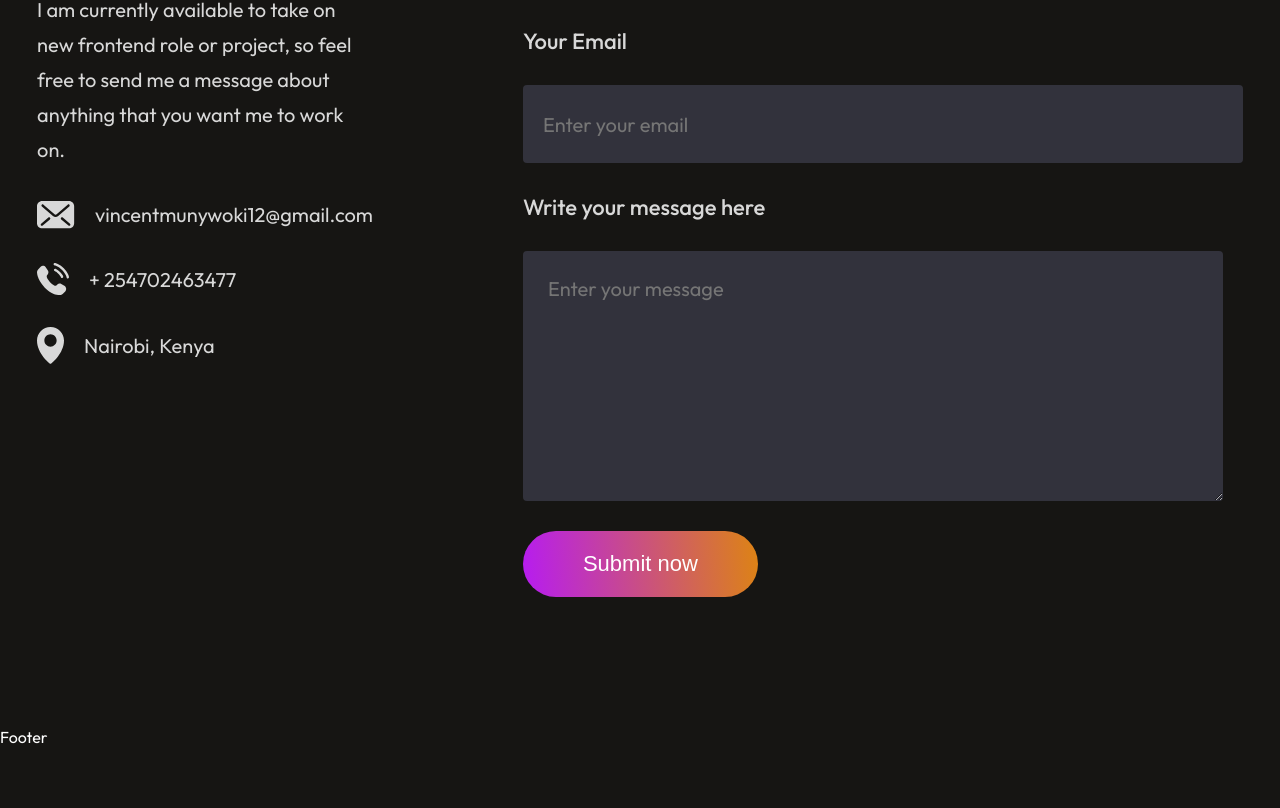
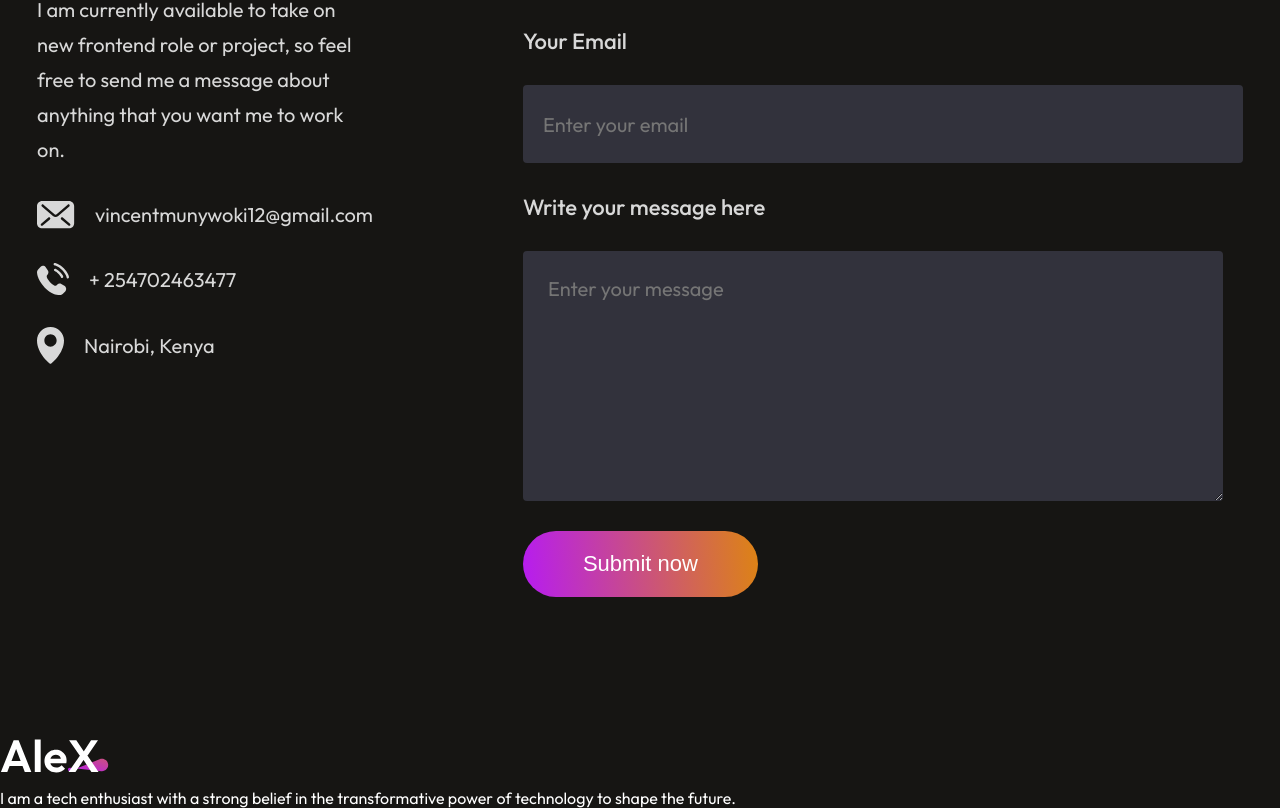
Before and after one commit to vincentMunywoki/my-portfolio, a React (Vite) app: page / in a window 1280 px wide. Shown: the part 5312-6120 px from the top of the page. Before the commit the page ends 6059 px from the top, so only its background shows below. Built offline with nearby package versions, Linux system fonts and the light colour scheme.

Commit message:
footer-update

```diff
--- a/src/Components/Footer/Footer.jsx
+++ b/src/Components/Footer/Footer.jsx
@@ -1,9 +1,17 @@
 import React from 'react'
 import './Footer.css'
+import footer_logo from '../../assets/footer_logo.svg'
 
 const Footer = () => {
   return (
-    <div>Footer</div>
+    <div className='footer'>
+        <div className="footer-top">
+            <div className="footer-top-left">
+                <img src={footer_logo }alt="" />
+                <p>I am a tech enthusiast with a strong belief in the transformative power of technology to shape the future. </p>
+            </div>
+        </div>
+    </div>
   )
 }
 
```
